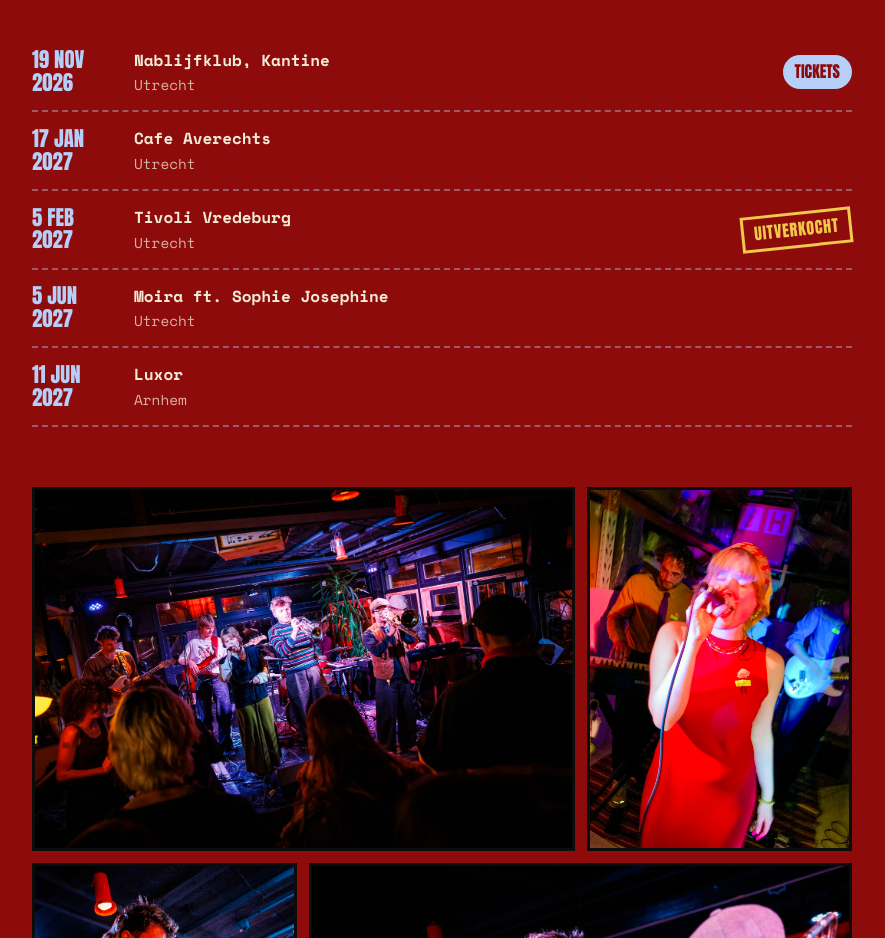
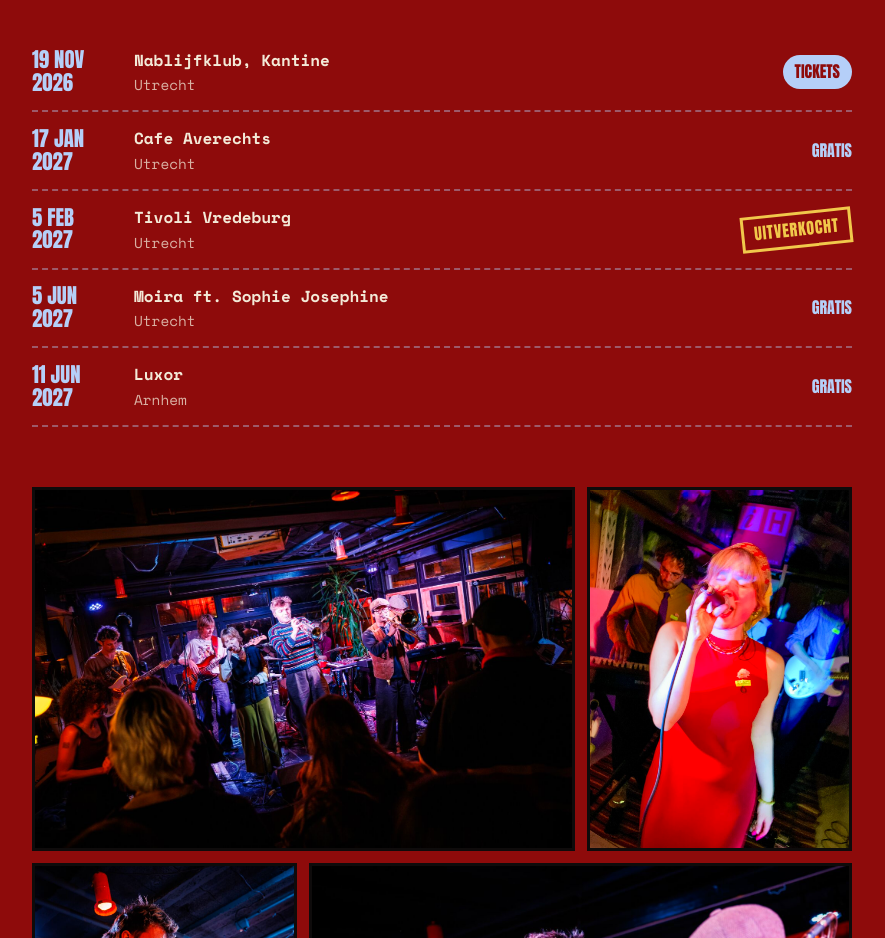
Before and after one commit to PepijnVermeulen/broos_website, a plain HTML site: page index.html in a window 1280 px wide. Shown: the part 4200-5138 px from the top of the page, without its empty margins (198-1083 px from the left). Drawn offline with nearby package versions, Linux system fonts and the light colour scheme.

Commit message:
Show 'Gratis' for shows without a ticket link
Co-Authored-By: Claude Opus 5.5 <noreply@anthropic.com>

```diff
--- a/css/style.css
+++ b/css/style.css
@@ -296,6 +296,11 @@ body::after {
   background: var(--blue); color: var(--red);
   padding: 4px 12px; border-radius: 999px; text-decoration: none;
 }
+/* "Free" label: plain text, no button shape */
+.show-list .free {
+  font-family: var(--font-display); text-transform: uppercase;
+  color: var(--blue);
+}
 
 /* "Sold out" stamp: tilted, like it was slapped on with a rubber stamp */
 .show-list .sold-out {
--- a/js/main.js
+++ b/js/main.js
@@ -7,7 +7,8 @@
 // Dates are written as "YYYY-MM-DD". Only shows from today onwards are
 // shown; once a date has passed the show disappears from the site by itself
 // (no need to delete it here, though you can to keep the list short).
-// `tickets` is optional: leave it out (or "") if there's no link.
+// `tickets` is optional: leave it out (or "") if there's no link. A show
+// without a ticket link is treated as free and shows a "Gratis" label.
 // `soldOut: true` shows a "Sold out" stamp instead of the ticket button.
 
 const SHOWS = [
@@ -33,11 +34,13 @@ function formatDate(iso) {
 }
 
 function showToHTML(show) {
-  let tickets = "<span></span>";
+  let tickets;
   if (show.soldOut) {
     tickets = `<span class="sold-out">Uitverkocht</span>`;
   } else if (show.tickets) {
     tickets = `<a class="tickets" href="${show.tickets}" target="_blank" rel="noopener">Tickets</a>`;
+  } else {
+    tickets = `<span class="free">Gratis</span>`;
   }
   return `<li class="${show.soldOut ? "is-sold-out" : ""}">
       <span class="date">${formatDate(show.date)}</span>
```
